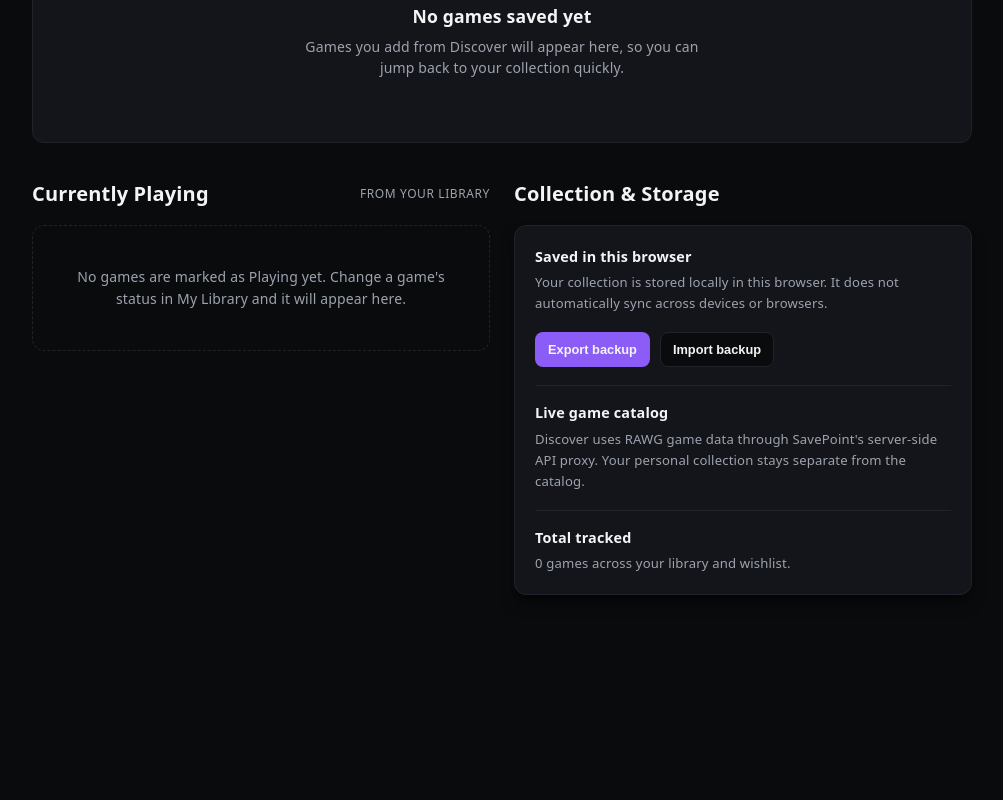
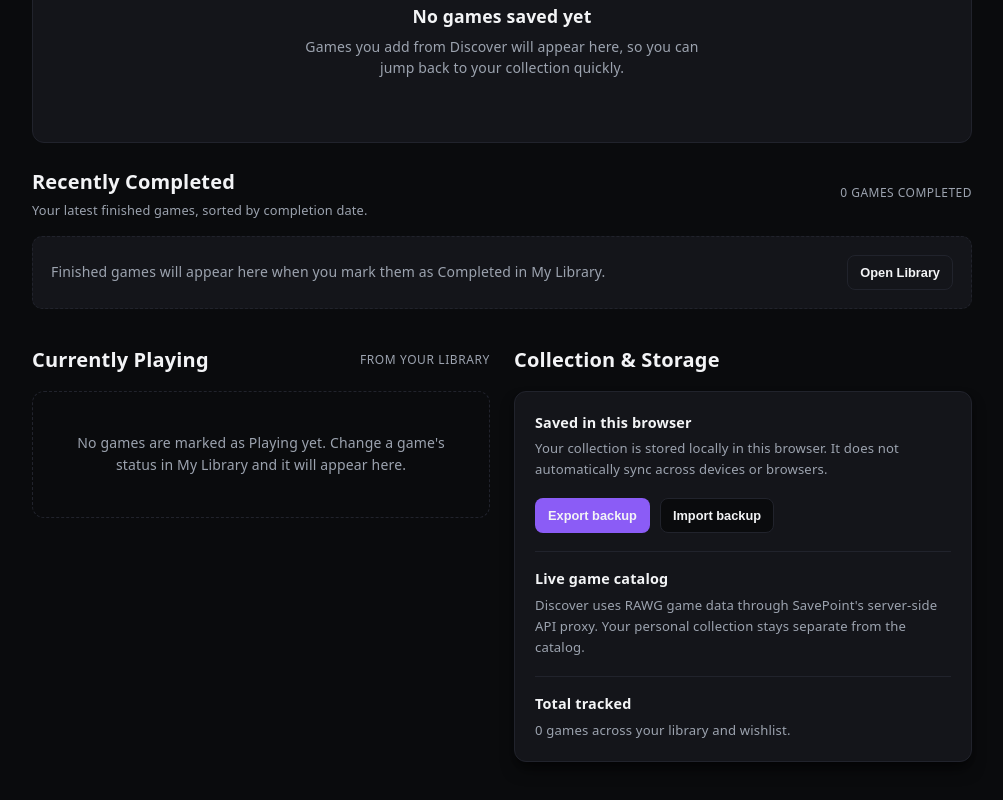
Before and after one commit to KyleDomSar/SavePoint, a React (Vite) app: page / in a window 1280 px wide. Shown: the part 943-1743 px from the top of the page, without its empty margins (268-1271 px from the left). Before the commit the page ends 1578 px from the top, so only its background shows below. Built offline with nearby package versions, Linux system fonts and the light colour scheme.

Commit message:
feat: add recently completed games to dashboard

```diff
--- a/src/views/DashboardView.jsx
+++ b/src/views/DashboardView.jsx
@@ -93,6 +93,13 @@ const DashboardView = () => {
   const pickedBacklogGame = backlogGames.find((game) => String(game.id) === String(pickedBacklogId)) || null;
   const recentGames = [...items]
     .sort((a, b) => (Number(b.addedAt) || 0) - (Number(a.addedAt) || 0))
+    .slice(0, 4);
+  const recentCompletedGames = libraryGames
+    .filter((game) => game.status === 'completed')
+    .sort((a, b) => {
+      const completedAtDifference = (Date.parse(b.completedAt || '') || 0) - (Date.parse(a.completedAt || '') || 0);
+      return completedAtDifference || (Number(b.addedAt) || 0) - (Number(a.addedAt) || 0);
+    })
     .slice(0, 4);
   const ratedGames = libraryGames.filter((game) => Number.isInteger(game.personalRating) && game.personalRating >= 1 && game.personalRating <= 5);
   const averagePersonalRating = ratedGames.length
@@ -435,6 +442,99 @@ const DashboardView = () => {
         )}
       </section>
 
+      <section style={{ display: 'flex', flexDirection: 'column', gap: '16px', width: '100%' }}>
+        <div style={{
+          display: 'flex',
+          justifyContent: 'space-between',
+          alignItems: 'center',
+          flexWrap: 'wrap',
+          gap: '12px'
+        }}>
+          <div style={{ display: 'flex', flexDirection: 'column', gap: '4px' }}>
+            <h2 style={{ fontSize: '1.25rem', color: 'var(--text-h)', margin: 0 }}>Recently Completed</h2>
+            <p style={{ fontSize: '0.8rem', color: 'var(--text)', margin: 0 }}>
+              Your latest finished games, sorted by completion date.
+            </p>
+          </div>
+          <span style={{
+            color: 'var(--text)',
+            fontSize: '0.75rem',
+            textTransform: 'uppercase',
+            letterSpacing: '0.04em'
+          }}>
+            {completedCount} {completedCount === 1 ? 'game completed' : 'games completed'}
+          </span>
+        </div>
+
+        {recentCompletedGames.length > 0 ? (
+          <div style={{
+            display: 'grid',
+            gridTemplateColumns: 'repeat(auto-fill, minmax(200px, 1fr))',
+            gap: '20px',
+            width: '100%'
+          }}>
+            {recentCompletedGames.map((game) => (
+              <GameCard
+                key={game.id}
+                {...game}
+                actionButton={(
+                  <button
+                    type="button"
+                    onClick={() => { window.location.hash = 'library'; }}
+                    style={{
+                      flex: 1,
+                      minWidth: 0,
+                      backgroundColor: 'var(--bg)',
+                      color: 'var(--text-h)',
+                      border: '1px solid var(--border)',
+                      borderRadius: '7px',
+                      padding: '8px 10px',
+                      fontSize: '0.75rem',
+                      fontWeight: '700',
+                      cursor: 'pointer'
+                    }}
+                  >
+                    Open Library
+                  </button>
+                )}
+              />
+            ))}
+          </div>
+        ) : (
+          <div style={{
+            display: 'flex',
+            alignItems: 'center',
+            justifyContent: 'space-between',
+            flexWrap: 'wrap',
+            gap: '14px',
+            padding: '18px',
+            backgroundColor: 'var(--panel-bg)',
+            border: '1px dashed var(--border)',
+            borderRadius: '10px'
+          }}>
+            <p style={{ margin: 0, color: 'var(--text)', fontSize: '0.875rem', lineHeight: 1.6 }}>
+              Finished games will appear here when you mark them as Completed in My Library.
+            </p>
+            <button
+              type="button"
+              onClick={() => { window.location.hash = 'library'; }}
+              style={{
+                backgroundColor: 'transparent',
+                color: 'var(--text-h)',
+                border: '1px solid var(--border)',
+                borderRadius: '8px',
+                padding: '9px 12px',
+                fontSize: '0.8rem',
+                fontWeight: '700',
+                cursor: 'pointer'
+              }}
+            >
+              Open Library
+            </button>
+          </div>
+        )}
+      </section>
+
       <div style={{
         display: 'grid',
         gridTemplateColumns: 'repeat(auto-fit, minmax(min(100%, 320px), 1fr))',
```
